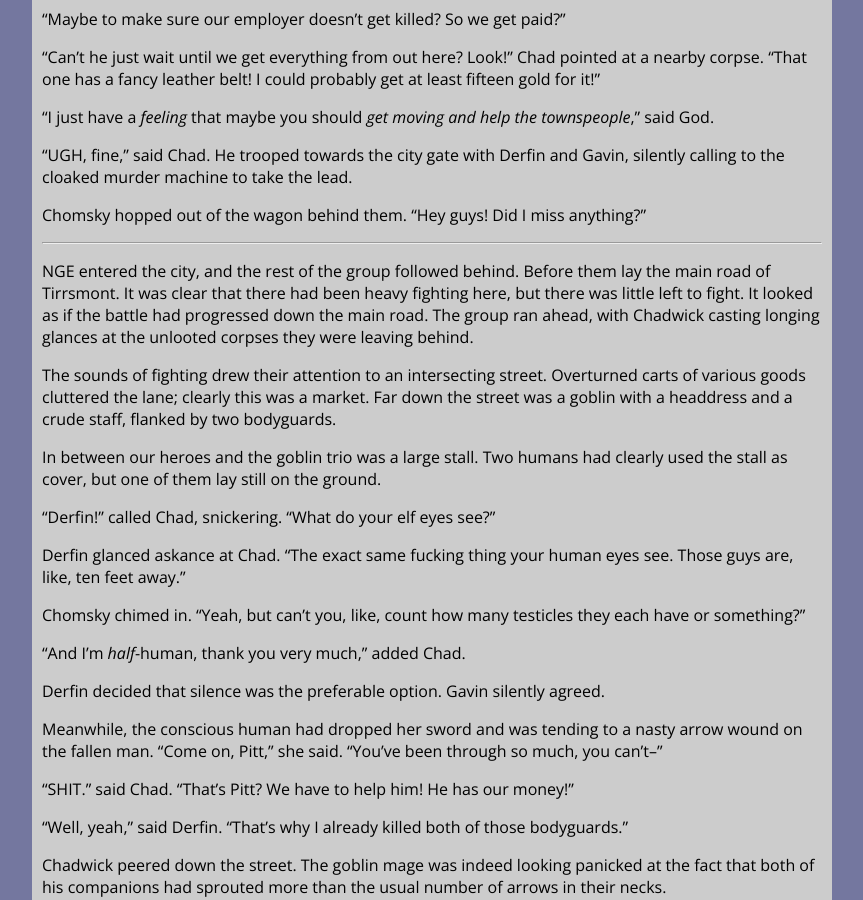
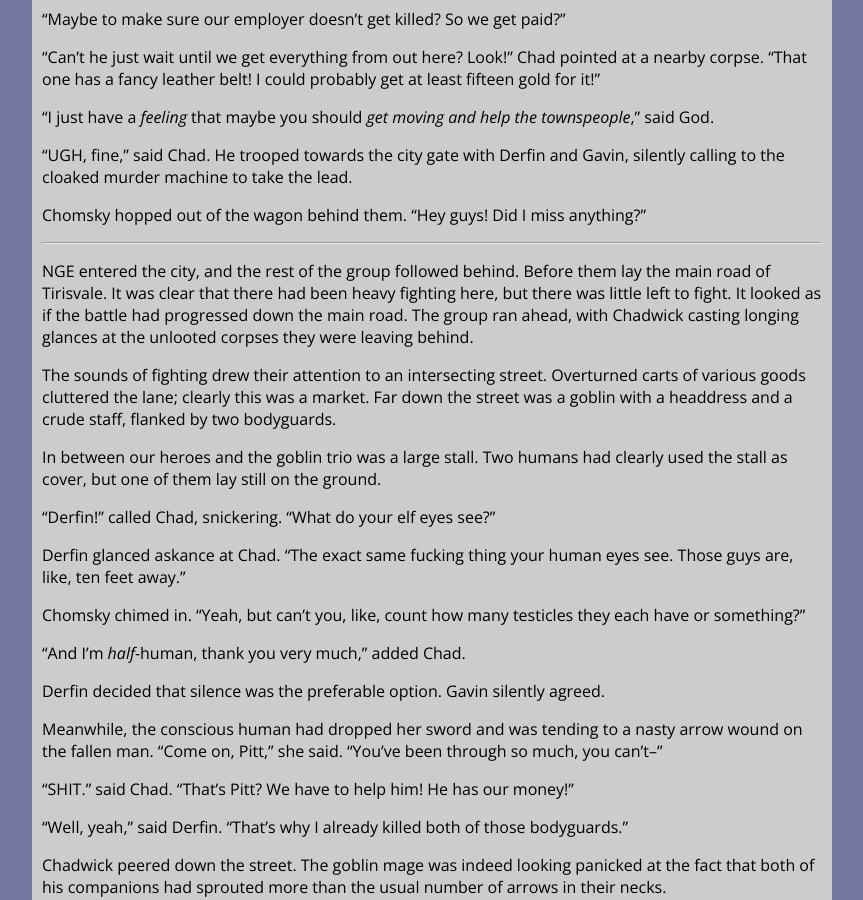
Before and after one commit to itspladd/personal-website-old, a Jekyll site: the page built from writing/rpg_stories/tirisvale/_posts/2016-01-02-tirisvale-chapter-two.md, in a window 1280 px wide and 900 px high, scrolled down 2287 px. Shown: the whole window, without its empty margins (103-966 px from the left). Built offline with Jekyll 4.4.1, drawn with Linux system fonts in a browser that asks for light colours; some of the changed text lies outside the part shown.

Commit message:
Changing all references of Tirrsmont to Tirisvale

```diff
--- a/writing/rpg_stories/index.html
+++ b/writing/rpg_stories/index.html
@@ -17,11 +17,12 @@
 <section>
     <article>
         <h1 id="terrence">The Terrence Saga</h1>
-        <span class="dateauthor">Based on a Pathfinder campaign in 2013-2014</span>
+        <span class="dateauthor">Based on a Pathfinder campaign from 2013-2014</span>
         <p>A group of unlikely caravan guards. A sudden evil. A well-stocked kitchen. Someone has to stop Terrence, but does it have to be these guys?</p>
 
         <ul>
             <li>
+                <a href="tirisvale">Part 1: The Grave Ambush at Tirisvale</a>
                 <a href="dwarven-prison-field-trip">Part X: Field Trip to the Anicent Dwarven Prison Camp</a><br>
             </li>
         </ul>
--- a/writing/rpg_stories/tirrsmont/_posts/2016-01-02-tirrsmont-chapter-two.md
+++ b/writing/rpg_stories/tirisvale/_posts/2016-01-02-tirisvale-chapter-two.md
@@ -1,5 +1,5 @@
 ---
-title: "The Grave Ambush at Tirrsmont: Chapter 1"
+title: "The Grave Ambush at Tirisvale: Chapter 1"
 layout: chapter
 chapter: 1
 ---
@@ -8,7 +8,7 @@
 
 The coins in his purse clinked as the cart hit a rock. In hindsight, he mused, "zero" was exactly how much gold he should have spent on hiring extra guards for the trip. They had done nothing but sit in their respective wagons, invisible except for mealtimes and the nightly watch. Food for four and sixty gold pieces, wasted.
 
-At least he had a payday to look forward to. As the merchant caravan crested a hill, a modest city wall surrounding a modest city came into view: Tirrsmont. Boring as it had been, the trip was over, and his caravan was safe.
+At least he had a payday to look forward to. As the merchant caravan crested a hill, a modest city wall surrounding a modest city came into view: Tirisvale. Boring as it had been, the trip was over, and his caravan was safe.
 
 ----
 
@@ -74,7 +74,7 @@
 
 ----
 
-NGE entered the city, and the rest of the group followed behind. Before them lay the main road of Tirrsmont. It was clear that there had been heavy fighting here, but there was little left to fight. It looked as if the battle had progressed down the main road. The group ran ahead, with Chadwick casting longing glances at the unlooted corpses they were leaving behind.
+NGE entered the city, and the rest of the group followed behind. Before them lay the main road of Tirisvale. It was clear that there had been heavy fighting here, but there was little left to fight. It looked as if the battle had progressed down the main road. The group ran ahead, with Chadwick casting longing glances at the unlooted corpses they were leaving behind.
 
 The sounds of fighting drew their attention to an intersecting street. Overturned carts of various goods cluttered the lane; clearly this was a market. Far down the street was a goblin with a headdress and a crude staff, flanked by two bodyguards.
 
```
Also changed, not shown: writing/rpg_stories/dwarven-prison-field-trip/_posts/2016-01-01-dwarven_prison_ch01.md (+1 -1 lines), writing/rpg_stories/tirisvale/_posts/2016-01-01-tirisvale-chapter-one.md (added, +5 -0 lines), writing/rpg_stories/tirrsmont/_posts/2016-01-01-tirrsmont-chapter-one.md (deleted, +0 -5 lines).
